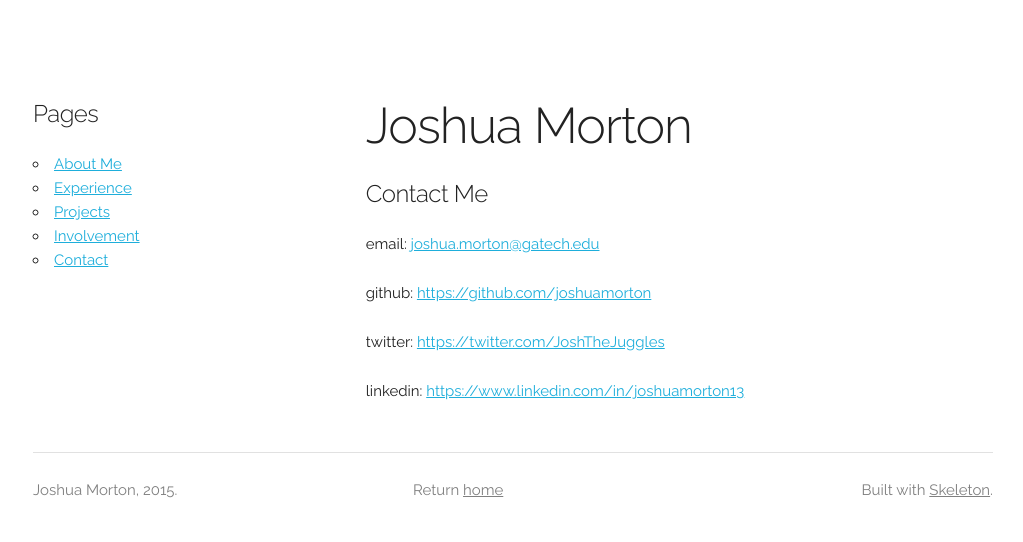
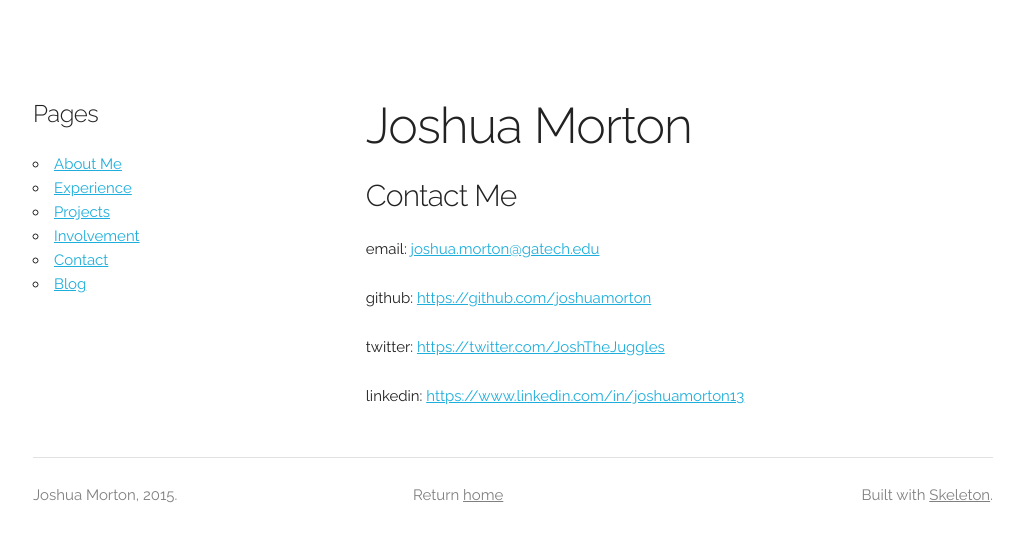
Before and after one commit to joshuamorton/joshuamorton.github.com, a Jekyll site: the page built from contact.md, in a window 1280 px wide. Shown: the top 542 px of the page, without its empty margins (127-1150 px from the left). Built offline with Jekyll 4.4.1, drawn with Linux system fonts in a browser that asks for light colours; Markdown is read by kramdown in place of the engine named in the settings.

Commit message:
updated sidebar to include blog link, fixed minor page errors

```diff
--- a/_includes/default_sidebar.html
+++ b/_includes/default_sidebar.html
@@ -4,5 +4,6 @@
     {% for page in pages  %}
         <li><a href="{{ page.url }}">{{ page.title }}</a></li>
     {% endfor %}
+        <li><a href="">Blog</a></li>
 
 </ul>
--- a/contact.md
+++ b/contact.md
@@ -5,7 +5,7 @@ priority: 10
 ---
 
 #Joshua Morton
-#####Contact Me
+####Contact Me
 email: <joshua.morton@gatech.edu>
 
 github: <https://github.com/joshuamorton>
```
Also changed, not shown: experience.md (+1 -1 lines), involvement.md (+3 -1 lines).
